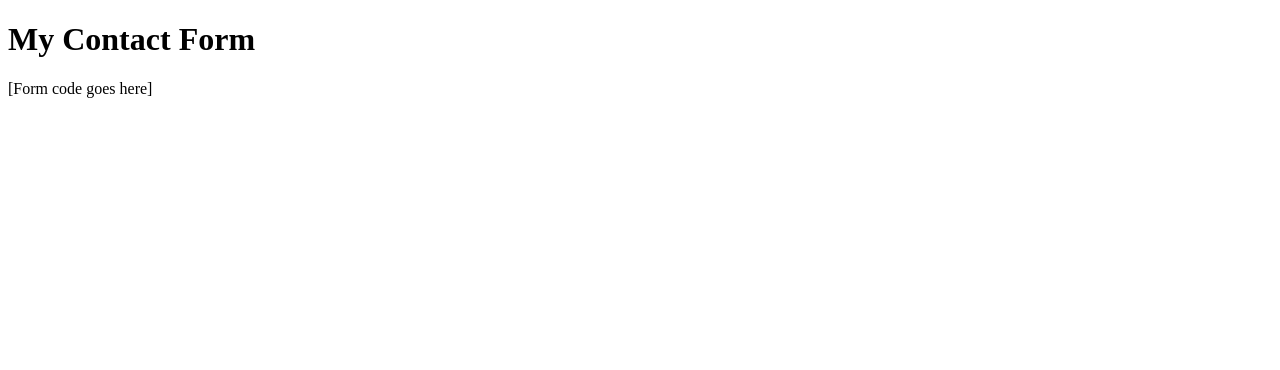
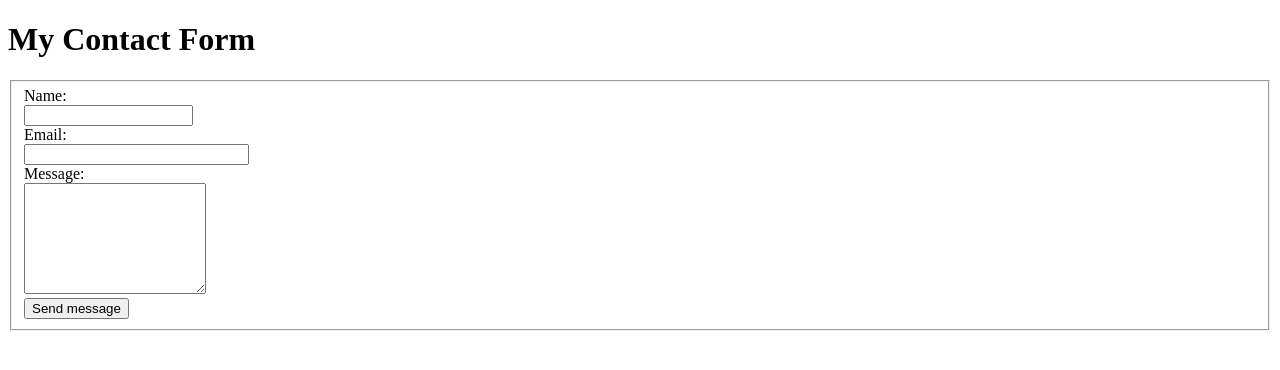
Before and after one commit to wpurd/ss, a PHP site: page / in a window 1280 px wide. Shown: the top 370 px of the page. Run offline with PHP 8.4, Linux system fonts and the light colour scheme; data that the repository does not hold is empty.

Commit message:
Index.php

```diff
--- a/index.php
+++ b/index.php
@@ -9,7 +9,72 @@
         <h1>My Contact Form</h1>
     </header>
     <section class="main">
-        [Form code goes here]
+
+        <?php
+       $name = $_POST['name'];
+       $email = $_POST['email'];
+       $message = $_POST['message'];
+       $from = 'From: My Contact Form';
+       $to = 'info@srcsync.com';
+       $subject = 'Online Inquiry';
+
+       $body = "From: $name\n E-Mail: $email\n Message:\n $message";
+
+       if ($_POST['submit']) {
+           if (mail ($to, $subject, $body, $from)) {
+           echo '<p>Message Sent Successfully!</p>';
+           } else {
+           echo '<p>Ah! Try again, please?</p>';
+           }
+       	  }
+    	?>
+
+        <form method="post" action="index.php">
+
+							<fieldset>
+								<div class="clearfix">
+									<label for="name"><span>Name:</span></label>
+									<div class="input">
+										<input tabindex="1" size="18" id="name" name="name" type="text" value="">
+									</div>
+								</div>
+								<!--Hide Company Name--
+								<div class="clearfix">
+									<label for="name"><span>Company Name:</span></label>
+									<div class="input">
+										<input tabindex="1" size="18" id="name" name="company" type="text" value="">
+									</div>
+								</div>
+								<!--Hide Company Name-->
+								<!--Hide Phone
+								<div class="clearfix">
+									<label for="name"><span>Phone:</span></label>
+									<div class="input">
+										<input tabindex="1" size="18" id="name" name="phone" type="text" value="">
+									</div>
+								</div>
+								<!--Hide Phone-->
+								<div class="clearfix">
+									<label for="email"><span>Email:</span></label>
+									<div class="input">
+										<input tabindex="2" size="25" id="email" name="email" type="text" value="" class="input-xlarge">
+									</div>
+								</div>
+
+								<div class="clearfix">
+									<label for="message"><span>Message:</span></label>
+									<div class="input">
+										<textarea tabindex="3" class="input-xlarge" id="message" name="body" rows="7"></textarea>
+									</div>
+								</div>
+
+								<div class="actions">
+									<button tabindex="3" type="submit" class="btn btn-succes btn-large">Send message</button>
+								</div>
+							</fieldset>
+
+		</form>
+
     </section>
 </body>
 </html>
```
Also changed, not shown: sync.html (+0 -19 lines).
